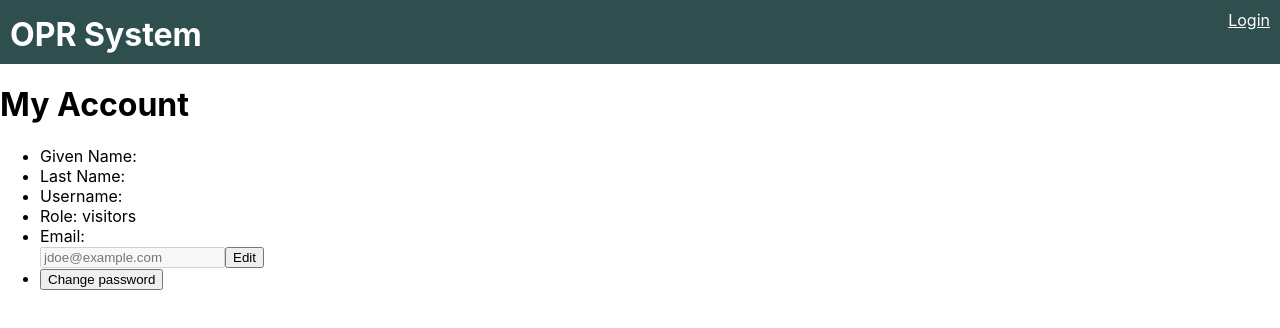
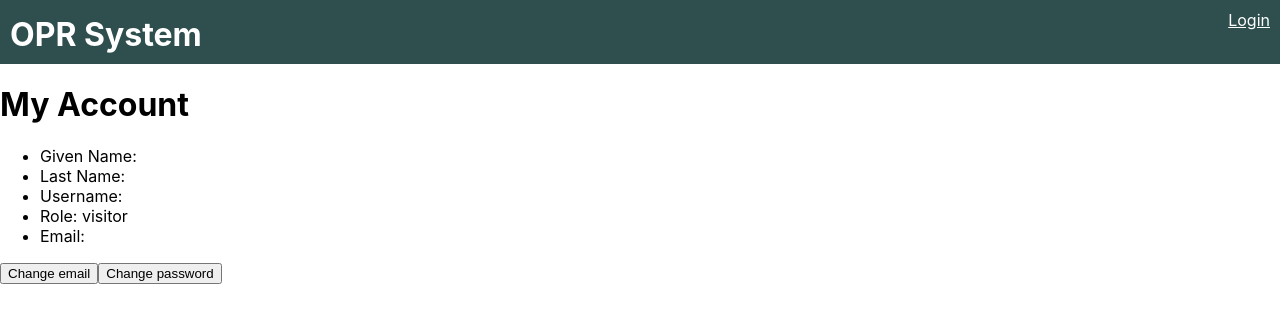
Before and after one commit to mattorchard/OPR, a React (Create React App) app in the folder client/: page /my-account in a window 1280 px wide. Shown: the top 328 px of the page. Built offline with nearby package versions, Linux system fonts and the light colour scheme.

Commit message:
Adds ability to edit email field

```diff
--- a/client/src/Screens/UserScreen/UserScreen.js
+++ b/client/src/Screens/UserScreen/UserScreen.js
@@ -1,17 +1,51 @@
 import React, {Component} from "react";
 import {UserConsumer} from "../../Contexts/UserContext";
 import ReactForm from "../../Shared/ReactForm";
+import SingleInputForm from "../../Shared/SingleInputForm";
+import axios from "axios";
 
 export default class UserScreen extends Component {
+  constructor(props) {
+    super(props);
+    this.state = {
+      successMessage: "",
+      errorMessage: ""
+    };
+    this.updateEmail = this.updateEmail.bind(this)
+  }
+
+  async updateEmail(email)  {
+    try {
+      await axios.put("/users", {email});
+      this.setState({successMessage: "Email updated", errorMessage: ""});
+    } catch (error) {
+      console.error(error);
+      if (error.response.status === 409) {
+        this.setState({errorMessage: "Email already in use", successMessage: ""});
+      } else {
+        this.setState({errorMessage: "Unknown error", successMessage: ""});
+      }
+      throw error;
+    }
+  }
+
   render() {
     return <main>
       <h1>My Account</h1>
       <UserConsumer>{
         ({user}) => (
-          <UserDetails {...user}>
-            <li>Email: <EditEmail email={user.email}/></li>
-            <li><EditPassword/></li>
-          </UserDetails>
+          <div>
+            <UserDetails {...user}/>
+            <SingleInputForm
+              onSubmit={this.updateEmail}
+              value={user.email}
+              label="Change email">
+              <input type="email" placeholder="jdoe@example.com"/>
+            </SingleInputForm>
+            <EditPassword/>
+            {this.state.errorMessage}
+            {this.state.successMessage}
+          </div>
         )}
       </UserConsumer>
     </main>;
@@ -32,30 +66,13 @@ class UserDetails extends Component {
         Username: {this.props.username}
       </li>
       <li>
-        Role: {this.props.role}s
+        Role: {this.props.role}
       </li>
-      {this.props.children}
+      <li>
+        Email: {this.props.email}
+      </li>
+
     </ul>
-  }
-}
-
-class EditEmail extends ReactForm {
-  state = {
-    email: this.props.email,
-    enabled: false
-  };
-
-  render() {
-    return <form>
-      <input
-        type="email"
-        placeholder="jdoe@example.com"
-        value={this.state.email}
-        disabled={!this.state.enabled}
-        onChange={this.handleInputChange}>
-      </input>
-      <button onClick={this.toggle}>Edit</button>
-    </form>
   }
 }
 
```
